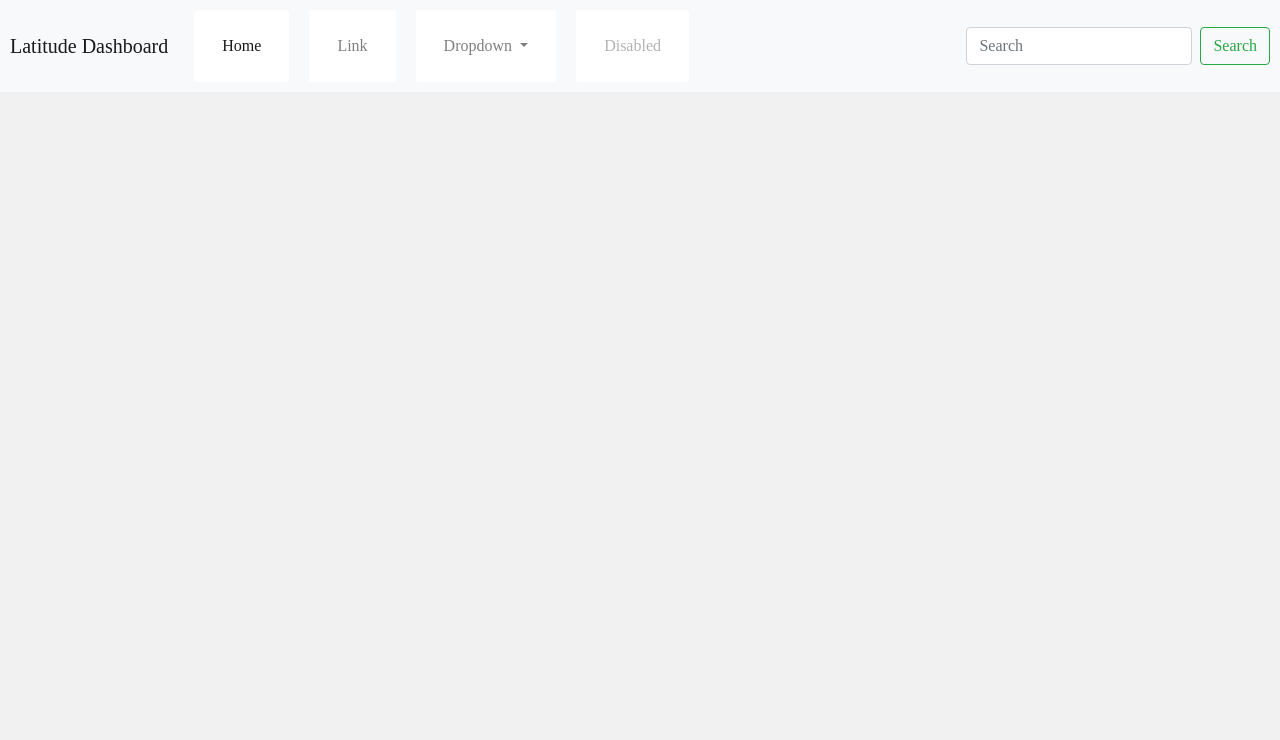
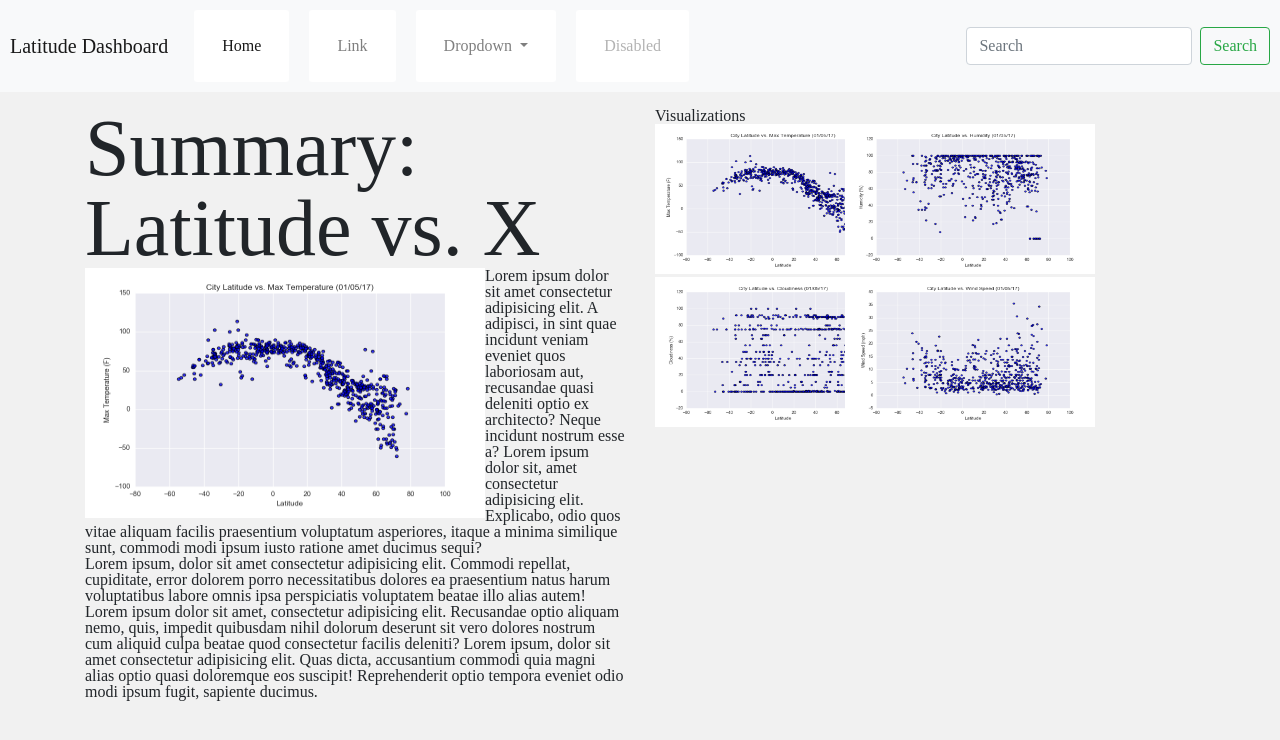
Before and after one commit to sir-omoreno/Web-Design-Challenge, a plain HTML site: page WebVisualizations/index.html in a window 1280 px wide. Drawn offline with nearby package versions, Linux system fonts and the light colour scheme.

Commit message:
adding figs

```diff
--- a/WebVisualizations/index.html
+++ b/WebVisualizations/index.html
@@ -60,6 +60,55 @@
     </div>
   </nav>
 
+  <br>
+  <div class='container'>
+  <div class="row">
+    <div class="col-md-6">
+      <header>
+          <h1>Summary: Latitude vs. X</h1>
+      </header>
+      <section id="introduction">
+          <img  id="main_fig" src="../WebVisualizations/assets/images/Fig1.png" alt="Latitude" style="width:400px;height:250px;float:left">
+          <p> Lorem ipsum dolor sit amet consectetur adipisicing elit. A adipisci, in sint quae incidunt veniam eveniet quos laboriosam aut, recusandae quasi deleniti optio ex architecto? Neque incidunt nostrum esse a?
+              Lorem ipsum dolor sit, amet consectetur adipisicing elit. Explicabo, odio quos vitae aliquam facilis praesentium voluptatum asperiores, itaque a minima similique sunt, commodi modi ipsum iusto ratione amet ducimus sequi?
+
+          </p>
+
+           <p> Lorem ipsum, dolor sit amet consectetur adipisicing elit. Commodi repellat, cupiditate, error dolorem porro necessitatibus dolores ea praesentium natus harum voluptatibus labore omnis ipsa perspiciatis voluptatem beatae illo alias autem!
+             Lorem ipsum dolor sit amet, consectetur adipisicing elit. Recusandae optio aliquam nemo, quis, impedit quibusdam nihil dolorum deserunt sit vero dolores nostrum cum aliquid culpa beatae quod consectetur facilis deleniti?
+             Lorem ipsum, dolor sit amet consectetur adipisicing elit. Quas dicta, accusantium commodi quia magni alias optio quasi doloremque eos suscipit! Reprehenderit optio tempora eveniet odio modi ipsum fugit, sapiente ducimus.
+           </p>
+      </section>
+    </div>
+
+
+  <div class="col-md-4">
+      <header>
+          <h2>Visualizations</h2>
+      </header>
+      <div class="row">
+          <div class="col-xs-3 col-sm-3 col-md-6">
+              <img src="../WebVisualizations/assets/images/Fig1.png" alt="test 1" style="width:250px;height:150px;">
+          </div>
+
+          <div class="col-xs-3 col-sm-3 col-md-6">
+              <img src="../WebVisualizations/assets/images/Fig2.png" alt="test 2" style="width:250px;height:150px;">
+          </div>
+
+          <div class="col-xs-3 col-sm-3 col-md-6">
+              <img   src="../WebVisualizations/assets/images/Fig3.png" alt="test 3" style="width:250px;height:150px;">
+          </div>
+
+          <div class="col-xs-3 col-sm-3 col-md-6">
+              <img  src="../WebVisualizations/assets/images/Fig4.png" alt="test 4" style="width:250px;height:150px;">
+          </div>
+      </div>
+  </div>
+  </div>
+</div>
+
+
+
   <!-- Javascript -->
   <script src="https://code.jquery.com/jquery-3.5.1.slim.min.js"
     integrity="sha384-DfXdz2htPH0lsSSs5nCTpuj/zy4C+OGpamoFVy38MVBnE+IbbVYUew+OrCXaRkfj" crossorigin="anonymous">
```
